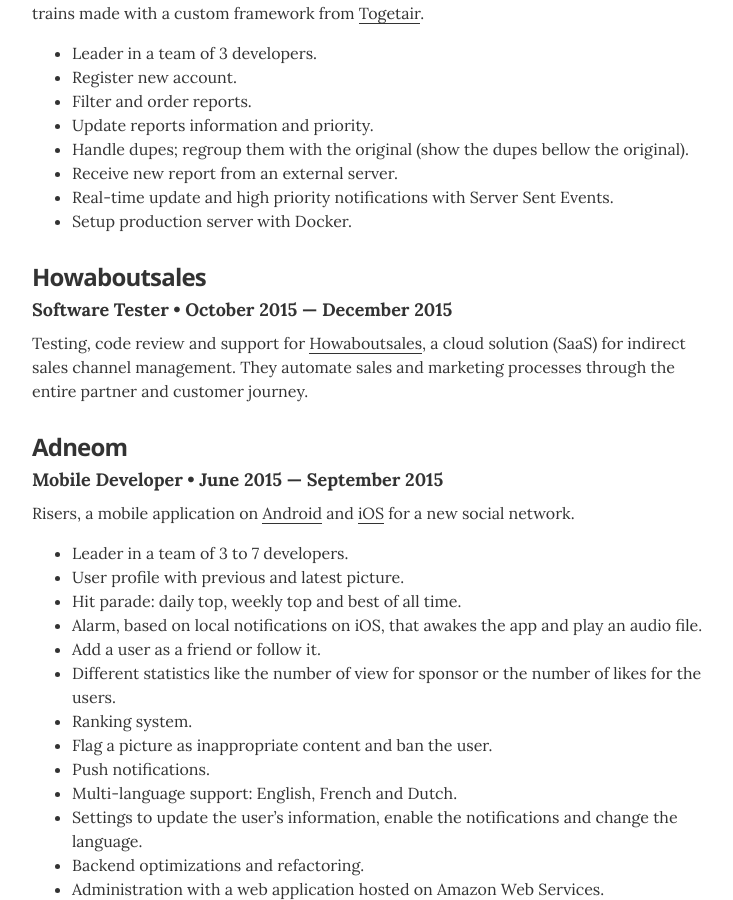
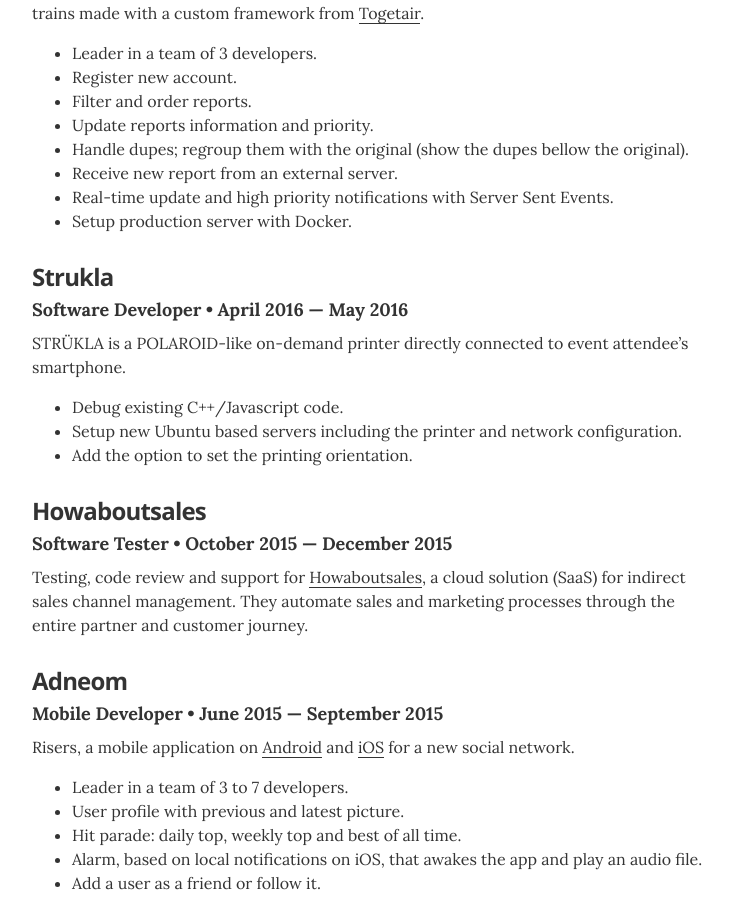
Before and after one commit to derekhendrickx/derekhendrickx.github.io, a Jekyll site: the page built from index.html, in a window 1280 px wide and 900 px high, scrolled down 1179 px. Shown: the whole window, without its empty margins (268-1001 px from the left). Built offline with Jekyll 4.4.1, drawn with Linux system fonts in a browser that asks for light colours.

Commit message:
Add Strukla experience

```diff
--- a/_layouts/resume.html
+++ b/_layouts/resume.html
@@ -108,6 +108,22 @@
                 <li>Setup production server with Docker.</li>
               </ul>
           </p>
+
+        </div><!-- end of resume-item -->
+
+		<!-- Howaboutsales -->
+        <div class="resume-item">
+          <h3 class="resume-item-title">Strukla</h3>
+          <h4 class="resume-item-details">Software Developer &bull; April 2016 &mdash; May 2016</h4>
+          <p class="resume-item-copy">
+			  STRÜKLA is a POLAROID-like on-demand printer directly connected to event attendee’s smartphone.
+
+			  <ul class="resume-item-list">
+                <li>Debug existing C++/Javascript code.</li>
+				<li>Setup new Ubuntu based servers including the printer and network configuration.</li>
+				<li>Add the option to set the printing orientation.</li>
+              </ul>
+		  </p>
 
         </div><!-- end of resume-item -->
 
```
